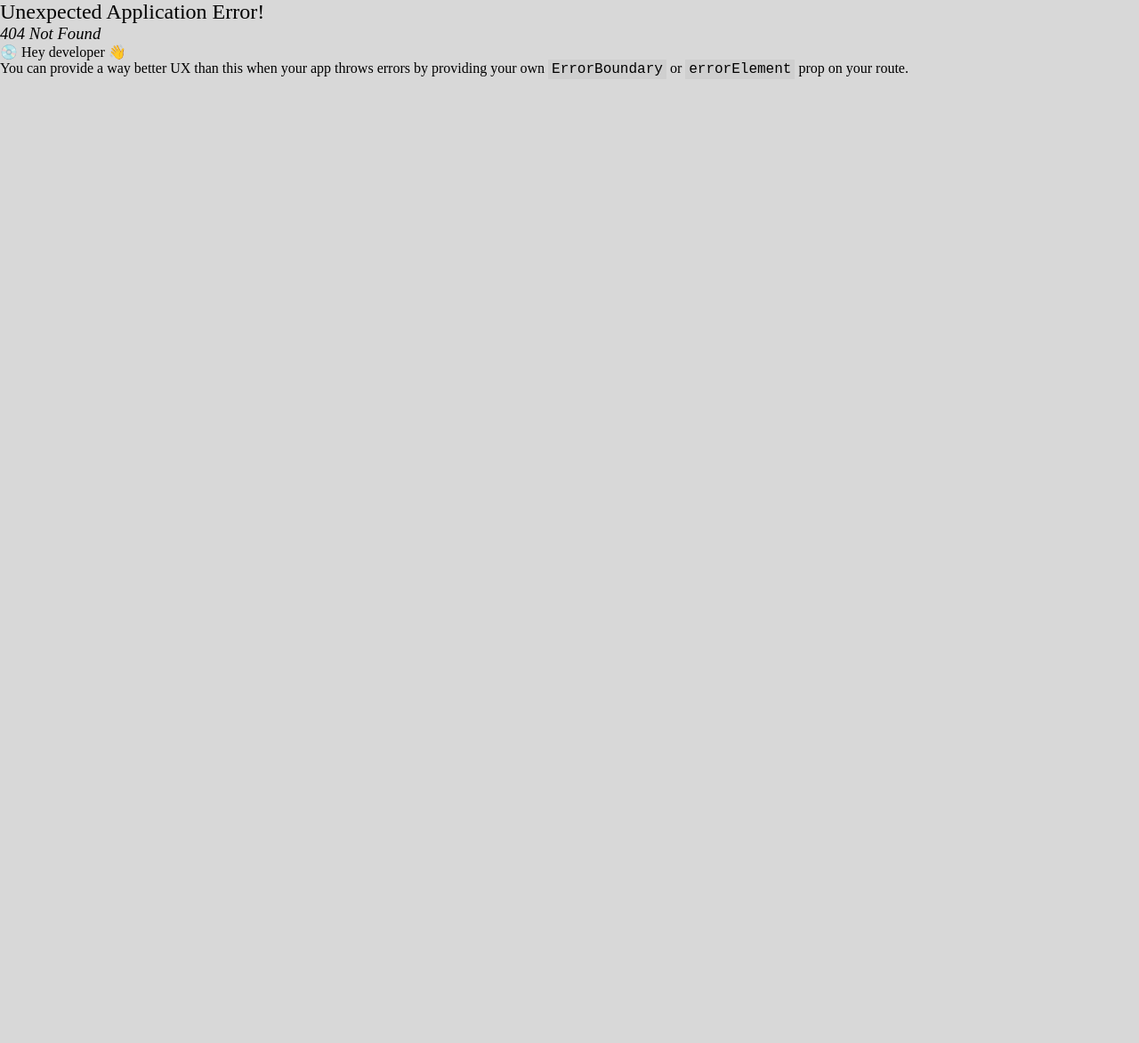
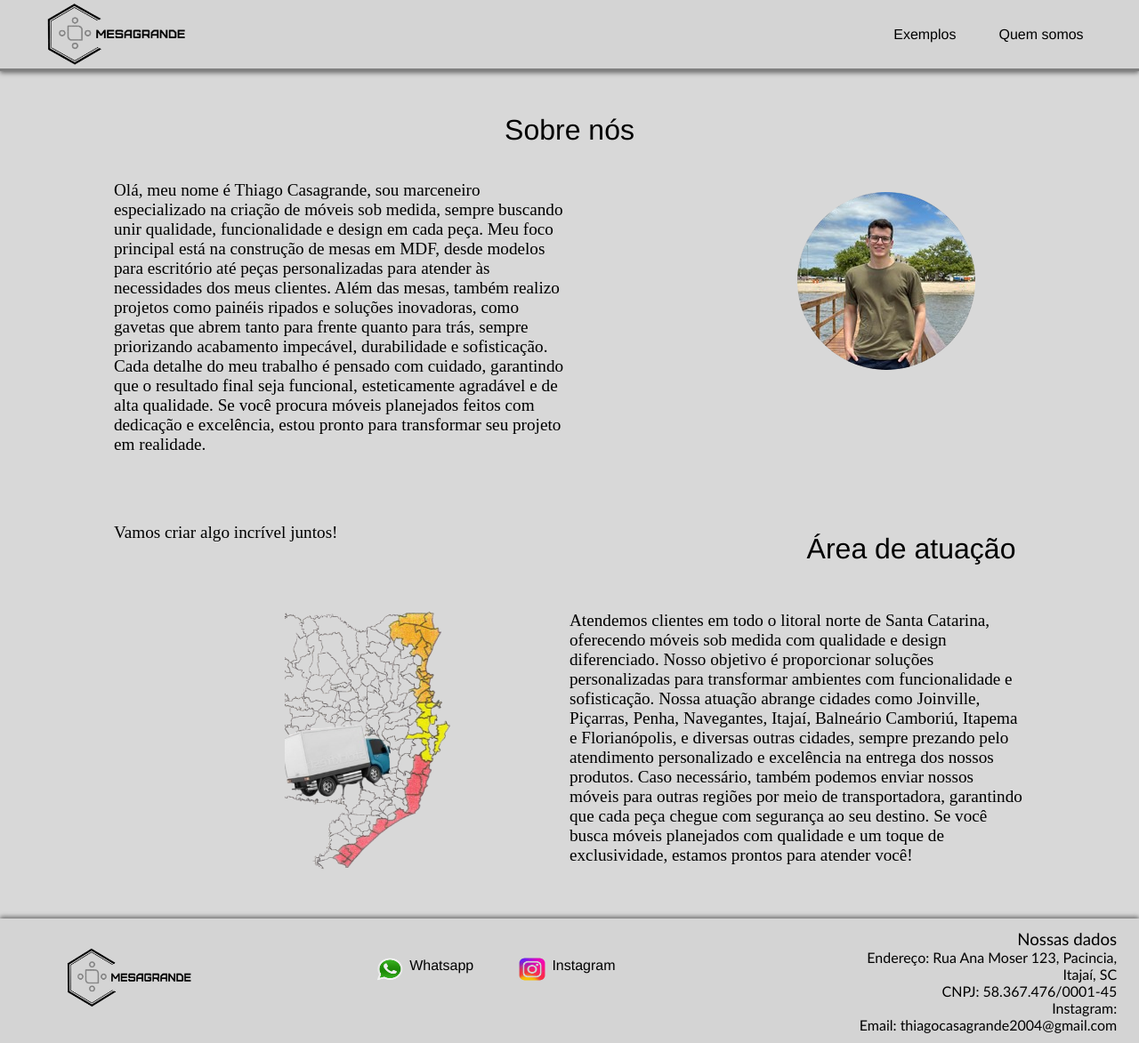
Before and after one commit to Thiago-Luiz-Casagrande/MesaGrande, a React (Vite) app: page /sobreNos in a window 1280 px wide. Before the commit this address had no page. Shown: the whole page at 89% size. Before the commit the page ends 800 px from the top, so only its background shows below. Built offline with nearby package versions, Linux system fonts and the light colour scheme.

Commit message:
commit-13

```diff
--- a/src/Exemplos.jsx
+++ b/src/Exemplos.jsx
@@ -1,5 +1,6 @@
 import Header from "./components/Header";
 import "./Exemplos.css";
+import Footer from "./Footer";
 
 function Exemplos() {
   return (
@@ -39,6 +40,7 @@ function Exemplos() {
         <img src="./src/Images/Cliente4/imagemJean3.jpg" id="imagemMesa" />
         <br />
       </div>
+      <Footer />
     </div>
   );
 }
--- a/src/Footer.css
+++ b/src/Footer.css
@@ -8,7 +8,7 @@
 }
 #logoFooter {
   padding-top: 2vw;
-  margin: 0 15vw 2.5vw 5vw;
+  margin: 0 15vw 2.5vw 4vw;
 }
 .linkRedes {
   font-family: "Franklin Gothic Medium", "Arial Narrow", Arial, sans-serif;
--- a/src/Footer.jsx
+++ b/src/Footer.jsx
@@ -3,7 +3,7 @@ import "./Footer.css";
 function Footer() {
   return (
     <div className="boxFooter">
-      <img src="src/Images/logo-marca.png" alt="" width={150} id="logoFooter" />
+      <img src="src/Images/logo-marca.png" alt="" width={180} id="logoFooter" />
       <div className="linkRedes">
         <img
           src="src/Images/logoWhatsapp.png"
--- /dev/null
+++ b/src/SobreNos.css
@@ -0,0 +1,29 @@
+.titleDescription {
+  font-family: "Franklin Gothic Medium", "Arial Narrow", Arial, sans-serif;
+  padding-top: 10vw;
+  text-align: center;
+}
+
+.myDescription {
+  font-family: "Times New Roman", Times, serif;
+  margin: 3vw 10vw;
+  width: 40vw;
+  display: flex;
+  float: left;
+  font-size: larger;
+}
+#imgPerfil {
+  padding: 4vw 10vw;
+}
+.bloco {
+  display: block;
+}
+.bloco2 {
+  display: flex;
+  float: right;
+}
+#imgFrete {
+  height: 30vw;
+  display: flex;
+  float: left;
+}
--- /dev/null
+++ b/src/SobreNos.jsx
@@ -0,0 +1,50 @@
+import Header from "./components/Header";
+import "./SobreNos.css";
+import Footer from "./Footer";
+
+function SobreNos() {
+  return (
+    <div>
+      <Header />
+      <div className="bloco">
+        <h1 className="titleDescription">Sobre nós</h1>
+        <p className="myDescription">
+          Olá, meu nome é Thiago Casagrande, sou marceneiro especializado na
+          criação de móveis sob medida, sempre buscando unir qualidade,
+          funcionalidade e design em cada peça. Meu foco principal está na
+          construção de mesas em MDF, desde modelos para escritório até peças
+          personalizadas para atender às necessidades dos meus clientes. Além
+          das mesas, também realizo projetos como painéis ripados e soluções
+          inovadoras, como gavetas que abrem tanto para frente quanto para trás,
+          sempre priorizando acabamento impecável, durabilidade e sofisticação.
+          Cada detalhe do meu trabalho é pensado com cuidado, garantindo que o
+          resultado final seja funcional, esteticamente agradável e de alta
+          qualidade. Se você procura móveis planejados feitos com dedicação e
+          excelência, estou pronto para transformar seu projeto em realidade.
+        </p>
+        <p className="myDescription">Vamos criar algo incrível juntos!</p>
+        <img src="src/Images/imgPerfil.png" alt="" id="imgPerfil" />
+      </div>
+      <h1 className="titleDescription">Área de atuação</h1>
+      <div className="bloco2">
+        <img src="src/Images/imgFrete.png" id="imgFrete" />
+        <p className="myDescription">
+          Atendemos clientes em todo o litoral norte de Santa Catarina,
+          oferecendo móveis sob medida com qualidade e design diferenciado.
+          Nosso objetivo é proporcionar soluções personalizadas para transformar
+          ambientes com funcionalidade e sofisticação. Nossa atuação abrange
+          cidades como Joinville, Piçarras, Penha, Navegantes, Itajaí, Balneário
+          Camboriú, Itapema e Florianópolis, e diversas outras cidades, sempre
+          prezando pelo atendimento personalizado e excelência na entrega dos
+          nossos produtos. Caso necessário, também podemos enviar nossos móveis
+          para outras regiões por meio de transportadora, garantindo que cada
+          peça chegue com segurança ao seu destino. Se você busca móveis
+          planejados com qualidade e um toque de exclusividade, estamos prontos
+          para atender você!
+        </p>
+      </div>
+      <Footer />
+    </div>
+  );
+}
+export default SobreNos;
--- a/src/components/Header.jsx
+++ b/src/components/Header.jsx
@@ -1,12 +1,24 @@
 import "./Header.css";
+import { Navigate, useNavigate } from "react-router-dom";
 
 function Header() {
+  const navigate = useNavigate();
+
   return (
     <div className="header">
-      <img src="src/Images/logo-marca.png" alt="Logo da Marca" width={200} />
+      <img
+        src="src/Images/logo-marca.png"
+        alt="Logo da Marca"
+        width={200}
+        onClick={() => navigate("/")}
+      />
       <div className="headerordem">
-        <p className="headerHeader">Exemplos</p>
-        <p className="headerHeader">Quem somos</p>
+        <p className="headerHeader" onClick={() => navigate("/exemplos")}>
+          Exemplos
+        </p>
+        <p className="headerHeader" onClick={() => navigate("/sobreNos")}>
+          Quem somos
+        </p>
       </div>
     </div>
   );
--- a/src/main.jsx
+++ b/src/main.jsx
@@ -4,6 +4,7 @@ import { createBrowserRouter, RouterProvider } from "react-router-dom";
 import Principal from "./principal";
 import AdminPage from "./AdminPage";
 import Exemplos from "./Exemplos";
+import SobreNos from "./SobreNos";
 
 const router = createBrowserRouter([
   {
@@ -18,6 +19,10 @@ const router = createBrowserRouter([
     path: "/exemplos",
     element: <Exemplos />,
   },
+  {
+    path: "/sobreNos",
+    element: <SobreNos />,
+  },
 ]);
 
 createRoot(document.getElementById("root")).render(
```
Also changed, not shown: src/Images/imgFrete.png (added), src/Images/imgPerfil.png (added).
